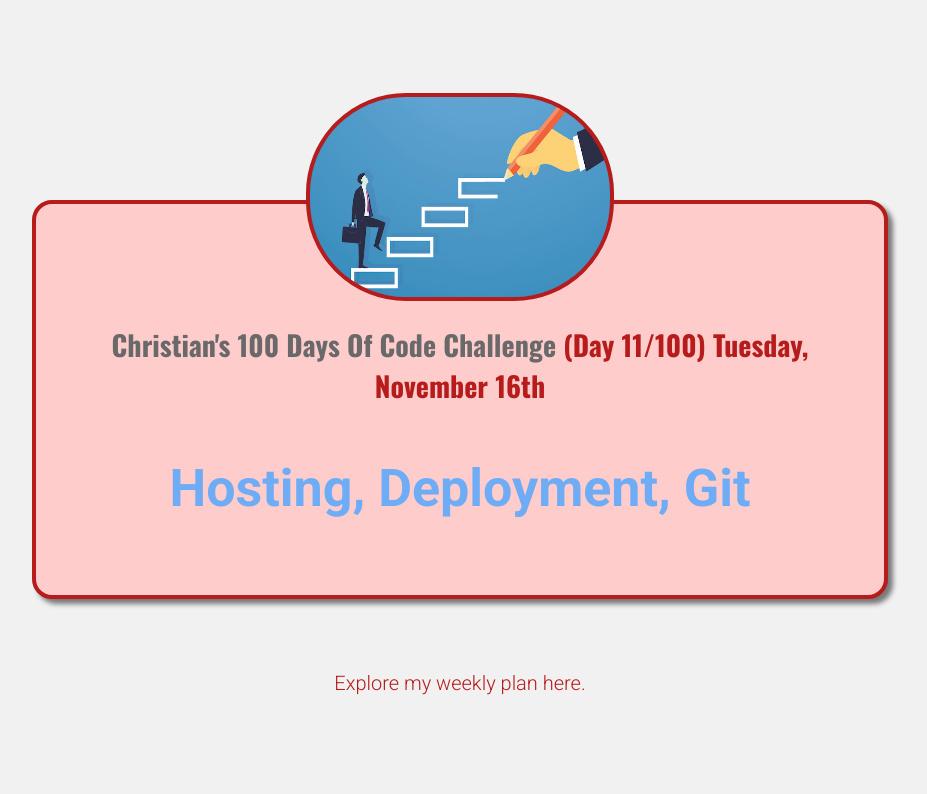
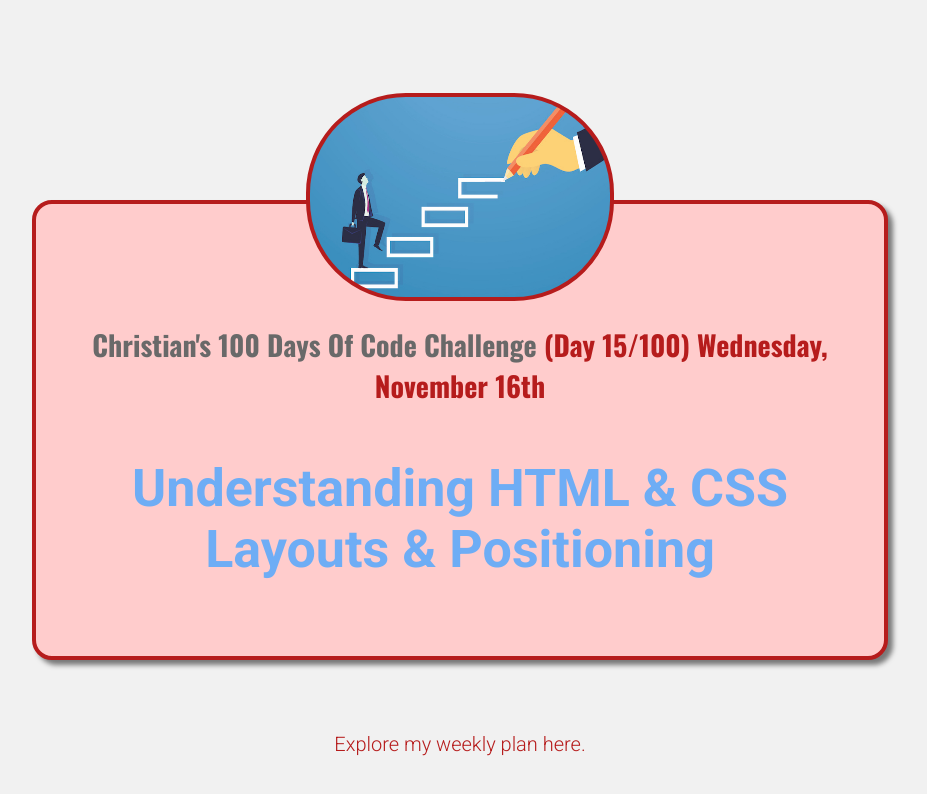
Before and after one commit to byaskew3/Roadmap-Website, a plain HTML site: page index.html in a window 1280 px wide. Shown: the whole page, without its empty margins (180-1107 px from the left). Drawn offline with nearby package versions, Linux system fonts and the light colour scheme.

Commit message:
updated daily challenge

```diff
--- a/index.html
+++ b/index.html
@@ -18,10 +18,10 @@
       <img src="./images/success.jpg" alt="man-walking-up-steps" />
       <h1>
         Christian's 100 Days Of Code Challenge
-        <span>(Day 11/100) Tuesday, November 16th</span>
+        <span>(Day 15/100) Wednesday, November 16th</span>
       </h1>
       <p id="todays-challenge">
-        Hosting, Deployment, Git
+        Understanding HTML & CSS Layouts & Positioning
       </p>
     </main>
     <footer>
```
